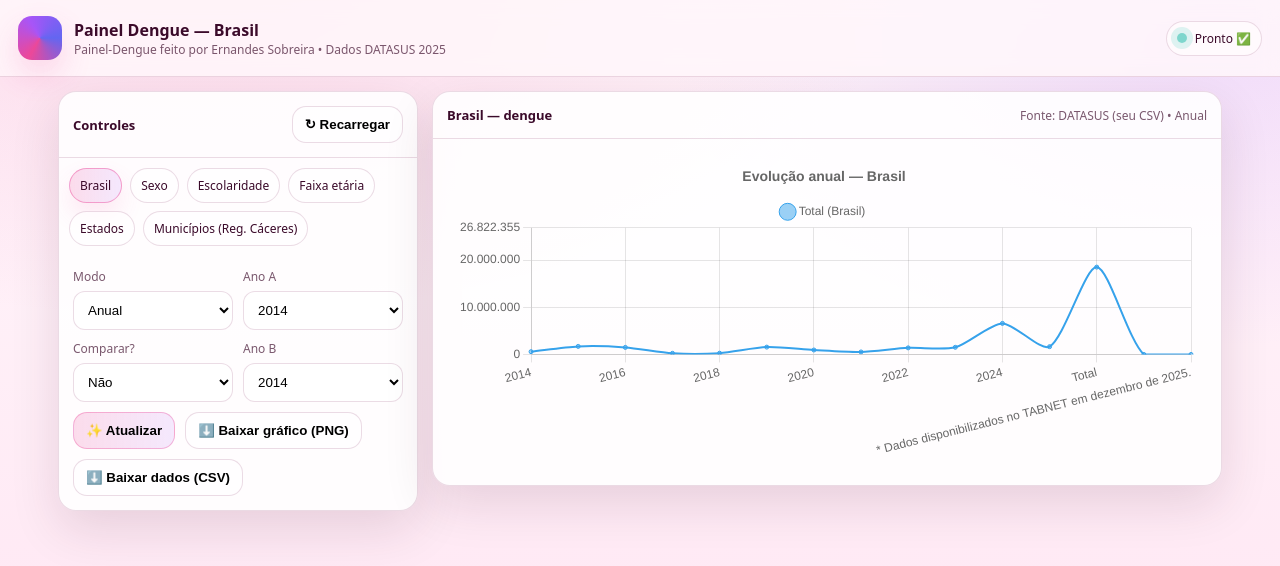
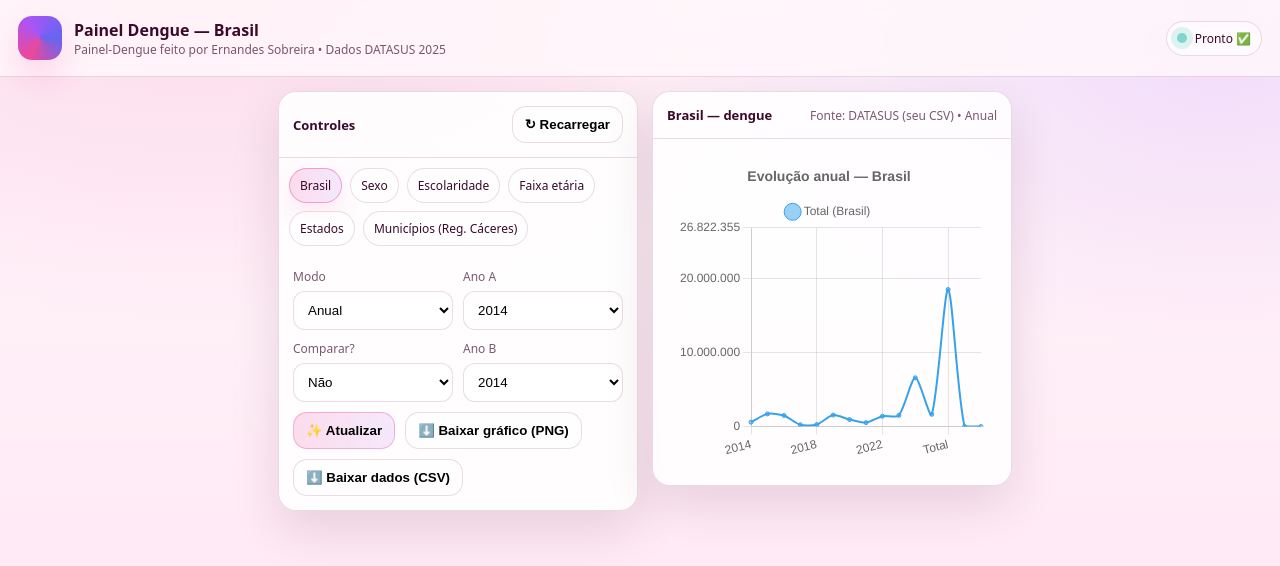
Before and after one commit to ernandes-sobreira/painel-dengue.v3, a plain HTML site: page index.html in a window 1280 px wide. Drawn offline with nearby package versions, Linux system fonts and the light colour scheme.

Commit message:
Update index.html

```diff
--- a/index.html
+++ b/index.html
@@ -48,8 +48,8 @@
       display:flex; gap:8px; align-items:center; white-space:nowrap;
     }
     .dot{width:10px; height:10px; border-radius:50%; background: rgba(236,72,153,.55); box-shadow: 0 0 0 6px rgba(236,72,153,.12);}
-    main{max-width:1200px; margin:14px auto 60px; padding:0 18px;}
-    .grid{display:grid; grid-template-columns: 360px 1fr; gap:14px; align-items:start;}
+    main{max-width:760px; margin:14px auto 60px; padding:0 18px;}
+    .grid{display:grid; grid-template-columns: 360px 360px; /* igual à lateral */ gap:14px; align-items:start;}
     .panel{
       background: var(--card); border:1px solid var(--stroke);
       border-radius: var(--radius); box-shadow: var(--shadow); overflow:hidden;
```
